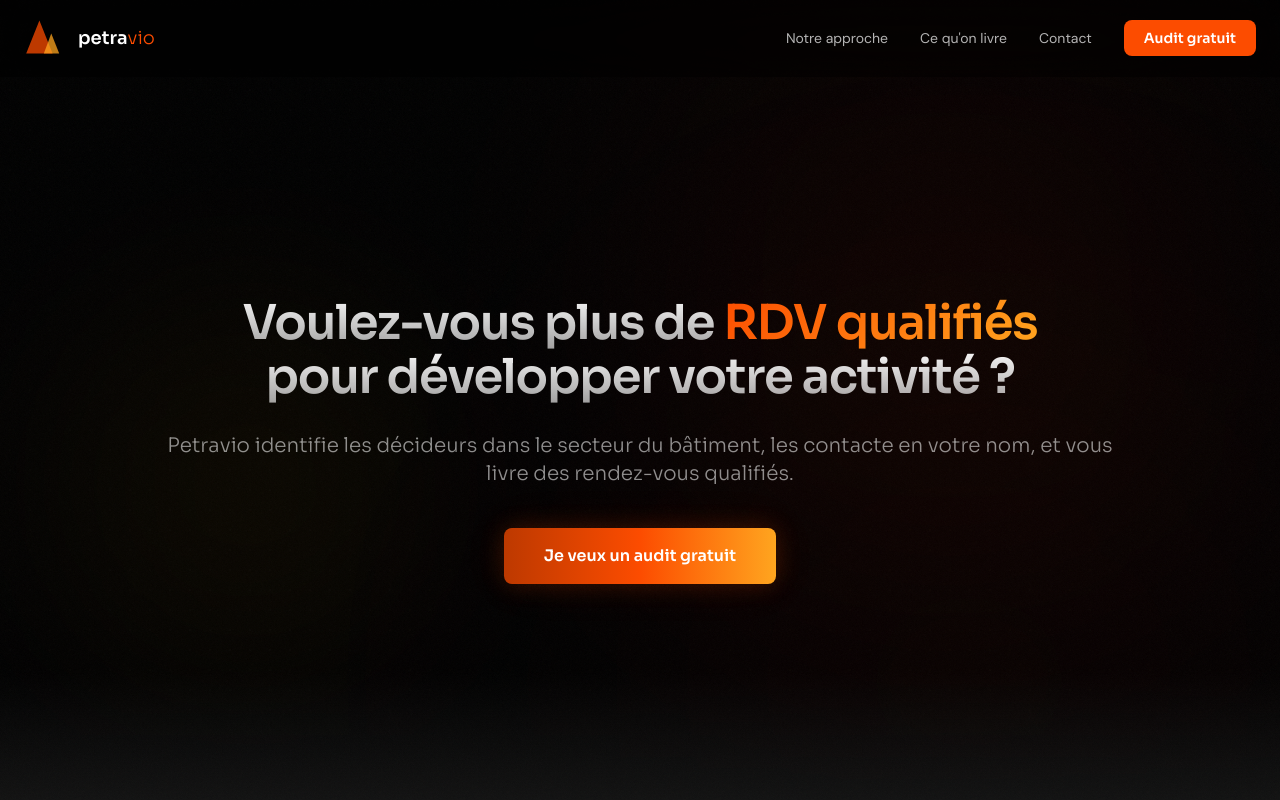
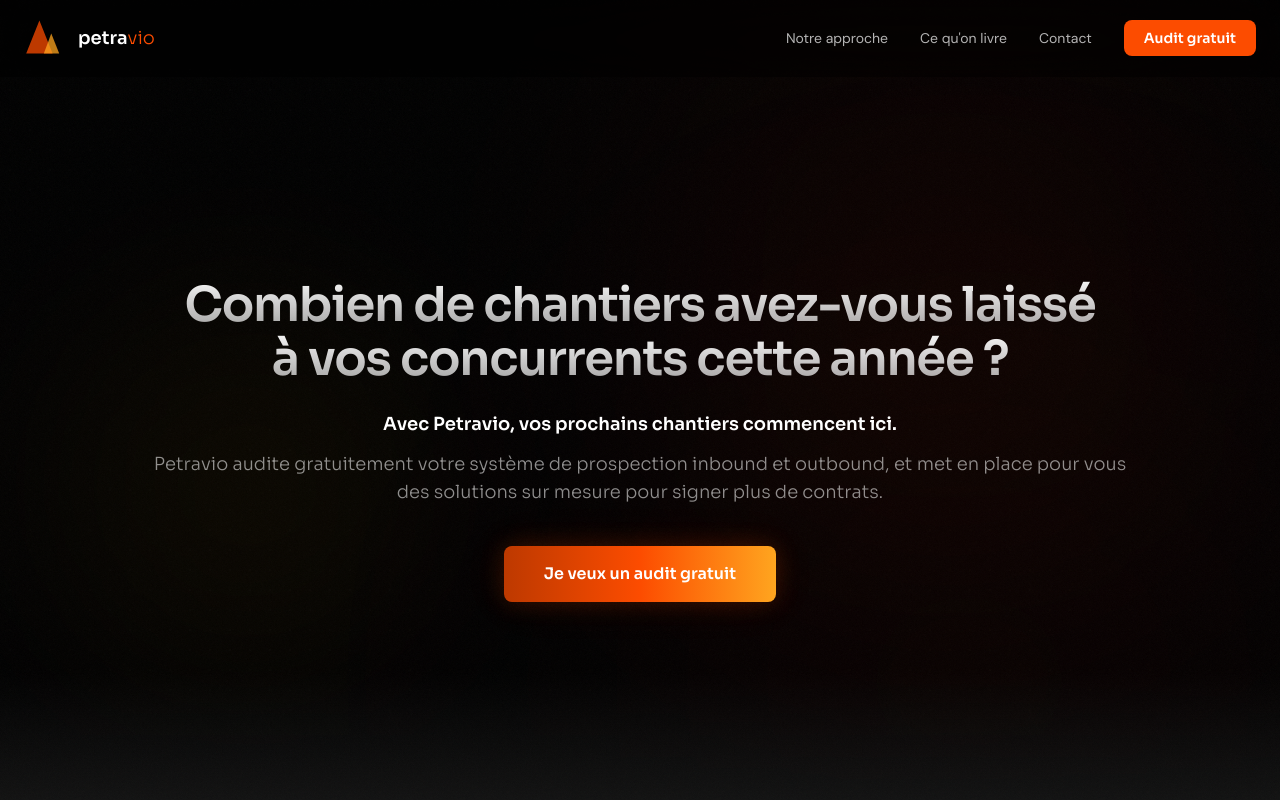
Before and after one commit to Guillotedecheto/Petravio, a Next.js app: page / in a window 1280 px wide. Shown: the top 800 px of the page. Built offline with nearby package versions, Linux system fonts and the light colour scheme.

Commit message:
update: rewrite Hero headline + sub-headline with audit positioning

```diff
--- a/src/app/page.tsx
+++ b/src/app/page.tsx
@@ -216,16 +216,18 @@ function Hero() {
 
         {/* Headline — 2 lines */}
         <h1 className="font-sora font-semibold text-[clamp(1.5rem,4.5vw,3rem)] leading-[1.12] tracking-tight">
-          <span className="gradient-text-white">Voulez-vous plus de </span>
-          <span className="gradient-text">RDV qualifiés</span>
+          <span className="gradient-text-white">Combien de chantiers avez-vous laissé</span>
           <br />
-          <span className="gradient-text-white">pour développer votre activité&nbsp;?</span>
+          <span className="gradient-text-white">à vos concurrents cette année&nbsp;?</span>
         </h1>
 
         {/* Sub-headline */}
-        <p className="mt-7 text-lg sm:text-xl text-white/55 font-sora font-light leading-relaxed">
-          Petravio identifie les décideurs dans le secteur du bâtiment,
-          les contacte en votre nom, et vous livre des rendez-vous qualifiés.
+        <p className="mt-6 text-base sm:text-lg text-white font-sora font-semibold leading-snug fade-in">
+          Avec Petravio, vos prochains chantiers commencent ici.
+        </p>
+        <p className="mt-3 text-base sm:text-lg text-white/55 font-sora font-light leading-relaxed fade-in">
+          Petravio audite gratuitement votre système de prospection inbound et outbound,
+          et met en place pour vous des solutions sur mesure pour signer plus de contrats.
         </p>
 
         {/* CTA */}
```
